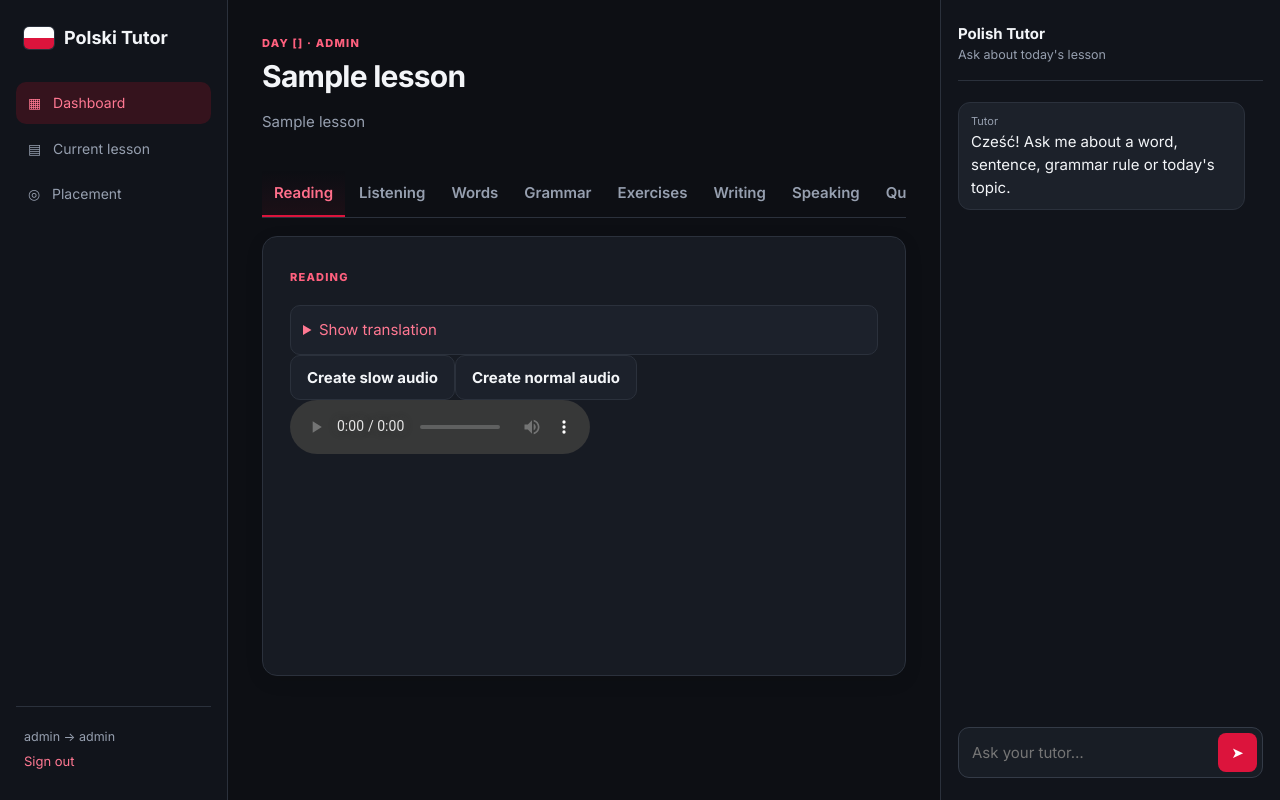
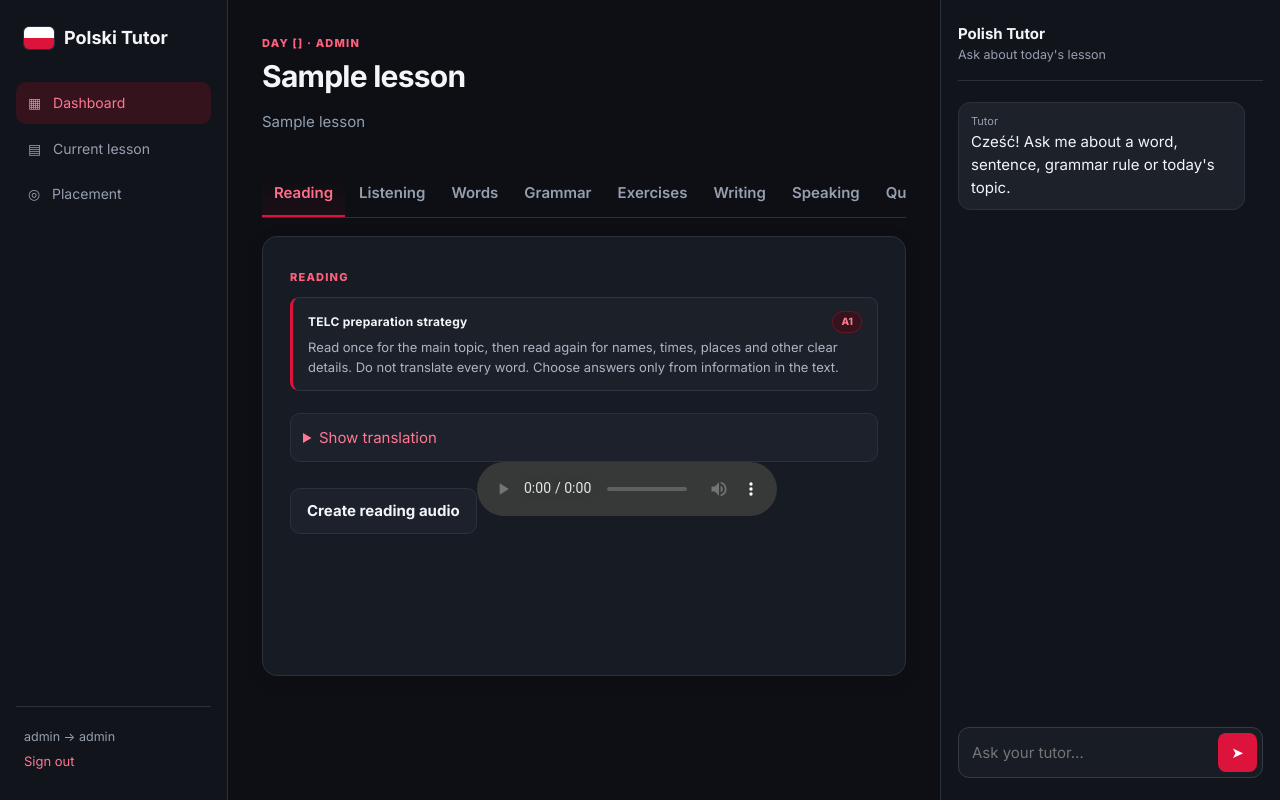
Before and after one commit to EmilJavadli/polish_tutor_telc_flask, a Flask app: template templates/lesson.html in a window 1280 px wide. Run offline with Flask 3, Linux system fonts and the light colour scheme; the template is opened without the code that fills it: most values are stand-ins (such as "Sample title", 1, 10 or a date in 2020).

Commit message:
add isntructions to lesson tabs

```diff
--- a/static/css/app.css
+++ b/static/css/app.css
@@ -20,3 +20,43 @@ aside{height:100vh;position:sticky;top:0;padding:24px 16px;background:var(--side
 .typing span:nth-child(2){animation-delay:.18s}
 .typing span:nth-child(3){animation-delay:.36s}
 @keyframes tutor-dot{0%,60%,100%{opacity:.25}30%{opacity:1}}
+
+/* Append to static/css/app.css */
+.section-guide {
+    margin: 10px 0 22px;
+    padding: 13px 15px;
+    background: #1b2029;
+    border: 1px solid #2d3440;
+    border-left: 3px solid #dc143c;
+    border-radius: 9px;
+}
+.section-guide-head {
+    display: flex;
+    align-items: center;
+    justify-content: space-between;
+    gap: 12px;
+    margin-bottom: 4px;
+}
+.section-guide-head strong {
+    color: #f3f5f8;
+    font-size: 12px;
+    letter-spacing: .02em;
+}
+.section-guide-head span {
+    padding: 2px 8px;
+    color: #ff7892;
+    background: #35131d;
+    border: 1px solid rgba(220,20,60,.28);
+    border-radius: 999px;
+    font-size: 10px;
+    font-weight: 800;
+}
+.section-guide p {
+    margin: 0;
+    color: #adb5c2;
+    font-size: 13px;
+    line-height: 1.55;
+}
+@media (max-width: 720px) {
+    .section-guide { margin-bottom: 18px; padding: 12px 13px; }
+}
--- a/static/js/lesson.js
+++ b/static/js/lesson.js
@@ -1,79 +1,135 @@
 const lesson=JSON.parse(document.querySelector('#lessonData').textContent),day=window.LESSON_DAY;let panel=document.querySelector('#lessonPanel');let chatHistory=[];
 const esc=s=>String(s??'').replace(/[&<>"']/g,c=>({'&':'&amp;','<':'&lt;','>':'&gt;','"':'&quot;',"'":'&#39;'}[c]));
-function choices(items,url){let answers={};panel.innerHTML=items.map(q=>`<div class="question"><b>${esc(q.prompt||q.question)}</b>${(q.options||[]).map((o,i)=>`<button data-id="${q.id}" data-a="${i}">${esc(o)}</button>`).join('')}${q.type&&q.type!=='choice'&&q.type!=='multiple_choice'?`<input data-text="${q.id}">`:''}</div>`).join('')+'<button class="primary" id="submitChoices">Submit</button><div id="answerResult"></div>';panel.querySelectorAll('[data-a]').forEach(b=>b.onclick=()=>{panel.querySelectorAll(`[data-id="${b.dataset.id}"]`).forEach(x=>x.classList.remove('selected'));b.classList.add('selected');answers[b.dataset.id]=Number(b.dataset.a)});$('#submitChoices').onclick=async()=>{panel.querySelectorAll('[data-text]').forEach(x=>answers[x.dataset.text]=x.value);let r=await fetch(url,{method:'POST',headers:{'Content-Type':'application/json'},body:JSON.stringify({answers})}),j=await r.json();$('#answerResult').innerHTML=`<div class="result">Score: ${Math.round(j.score*100)}%</div>`}}
-function render(name){if(name==='Reading')panel.innerHTML=`<small class="eyebrow">READING</small><h2>${esc(lesson.title_pl)}</h2><p class="reading">${esc(lesson.reading_pl)}</p><details><summary>Show translation</summary><p>${esc(lesson.reading_en)}</p></details><div class="reading-audio-actions"><button type="button" class="secondary" id="readAudioSlow">Create slow audio</button><button type="button" class="secondary" id="readAudioNormal">Create normal audio</button></div><audio id="readingAudio" controls></audio><div id="readingAudioError"></div>`;
-else if(name==='Listening'){panel.innerHTML=`<small class="eyebrow">LISTENING</small><h2>${esc(lesson.listening.situation_en)}</h2><button class="secondary" id="listenAudio">Create listening audio</button><audio id="audio" controls></audio><div id="listenQuestions"></div>`;let root=panel;setTimeout(()=>choicesInto(root.querySelector('#listenQuestions'),lesson.listening.tasks,`/api/lesson/${day}/listening`),0)}
-else if(name==='Words')panel.innerHTML=`<small class="eyebrow">VOCABULARY</small><h2>Key words</h2><div class="vocab">${lesson.new_vocabulary.map(w=>`<div><b>${esc(w.polish)}</b><span>${esc(w.english)}</span></div>`).join('')}</div>`;
-else if(name==='Grammar')panel.innerHTML=`<small class="eyebrow">GRAMMAR</small>${lesson.grammar_rules.map(g=>`<div class="grammar-card"><h3>${esc(g.title)}</h3><p>${esc(g.explanation)}</p></div>`).join('')}`;
-else if(name==='Exercises')choices(lesson.exercises,`/api/lesson/${day}/exercises`);
-else if(name==='Quiz')choices(lesson.quiz,`/api/lesson/${day}/quiz`);
-else if(name==='Writing')panel.innerHTML=`<small class="eyebrow">WRITING</small><h2>${esc(lesson.writing_tasks[0].situation_en)}</h2><textarea id="writing"></textarea><button class="primary" id="submitWriting">Get feedback</button><div id="writingResult"></div>`;
-else if(name==='Speaking')panel.innerHTML=`<small class="eyebrow">SPEAKING</small><h2>${esc(lesson.speaking.title)}</h2><p>${esc(lesson.speaking.instructions_en)}</p><button class="primary" id="record">Start recording</button><button class="secondary" id="stop" hidden>Stop</button><audio id="preview" controls hidden></audio><button class="primary" id="submitAudio" hidden>Submit recording</button><details><summary>Type instead</summary><textarea id="typedSpeaking"></textarea><button class="primary" id="submitTyped">Submit typed answer</button></details><div id="speakingResult"></div>`;
+const TELC_GUIDES = {
+    Reading: {
+        A1: 'Read once for the main topic, then read again for names, times, places and other clear details. Do not translate every word. Choose answers only from information in the text.',
+        A2: 'Read first for the main message, then identify specific information, reasons and the purpose of the text. Use the surrounding sentence to understand unfamiliar words.',
+        B1: 'Read for the writer’s purpose, viewpoint, key details and connections between ideas. Notice contrast and cause connectors. Base every answer on evidence in the text.'
+    },
+    Listening: {
+        A1: 'Read the questions first. On the first listening, identify the situation and main message. On the second listening, check simple details such as who, where, when and what.',
+        A2: 'Read the questions before listening. First identify the situation and intention. Then listen for practical details, reasons, changes and the action the listener should take.',
+        B1: 'Use the first listening to follow the overall argument or conversation. Use the second listening to verify opinions, reasons, implied meaning and specific supporting details.'
+    },
+    Words: {
+        A1: 'Learn each word as part of a useful expression. Say the Polish form aloud and make one short sentence connected to your daily life.',
+        A2: 'Notice the form used in today’s text, common word combinations and the situation in which the word is appropriate. Reuse the word in a complete sentence.',
+        B1: 'Learn meaning, register and common combinations rather than isolated translations. Practise paraphrasing and using the expression in a connected opinion or explanation.'
+    },
+    Grammar: {
+        A1: 'Focus on the basic pattern and the ending that changes. Read the examples aloud, then create one similar sentence about yourself.',
+        A2: 'Study how the form communicates time, case, movement or intention in context. Compare the examples and use the pattern in a new everyday sentence.',
+        B1: 'Focus on accurate forms, word order and connectors that help you explain, compare, narrate and justify ideas. Aim for control in connected language.'
+    },
+    Exercises: {
+        A1: 'Complete the tasks without checking the lesson first. Use the sentence context, then review each mistake and repeat the correct form aloud.',
+        A2: 'Work independently and read every instruction carefully. Use meaning and grammar together. After checking, explain why the correct answer fits the context.',
+        B1: 'Treat this as TELC preparation: work without notes, manage your time and use the full context. Review errors by category, not only by individual answer.'
+    },
+    Writing: {
+        A1: 'Read all task points before writing. Use short, clear sentences and cover every requested point. Check names, verb forms and basic spelling.',
+        A2: 'Plan the message before writing. Cover every task point, organize ideas in a logical order, use simple connectors and check whether the register fits the situation.',
+        B1: 'Apply TELC writing strategy: identify purpose, recipient and register; cover every task point; organize the text clearly; connect ideas; and leave time to check grammar and spelling.'
+    },
+    Speaking: {
+        A1: 'Prepare keywords, not a complete script. Speak in short, understandable sentences and answer every prompt. Continue even if you make a mistake.',
+        A2: 'Use brief notes only. Connect sentences, describe past or future events and give simple reasons. Keep speaking and reformulate if a word is missing.',
+        B1: 'Apply TELC speaking strategy: respond directly, speak in connected Polish, give reasons and examples, react to the prompt or partner, and do not read a prepared script.'
+    },
+    Quiz: {
+        A1: 'Complete this lesson checkpoint without looking back at the lesson. The app requires 80% to pass; this is an internal learning threshold, not an official TELC score.',
+        A2: 'Work without notes and answer from what you can actively recall. The app requires 80% to pass; use mistakes to decide what to review before continuing.',
+        B1: 'Treat this as a timed TELC-preparation checkpoint and work without lesson materials. The app’s 80% pass mark is an internal mastery rule, not an official TELC requirement.'
+    }
+};
+
+function telcGuide(section) {
+    const level = ['A1', 'A2', 'B1'].includes(lesson.level) ? lesson.level : 'A1';
+    const text = TELC_GUIDES[section]?.[level] || '';
+    const label = level === 'B1' ? 'TELC exam strategy' : 'TELC preparation strategy';
+    return `<div class="section-guide"><div class="section-guide-head"><strong>${label}</strong><span>${level}</span></div><p>${esc(text)}</p></div>`;
+}
+
+function choices(items,url,guide=""){let answers={};panel.innerHTML=guide+items.map(q=>`<div class="question"><b>${esc(q.prompt||q.question)}</b>${(q.options||[]).map((o,i)=>`<button data-id="${q.id}" data-a="${i}">${esc(o)}</button>`).join('')}${q.type&&q.type!=='choice'&&q.type!=='multiple_choice'?`<input data-text="${q.id}">`:''}</div>`).join('')+'<button class="primary" id="submitChoices">Submit</button><div id="answerResult"></div>';panel.querySelectorAll('[data-a]').forEach(b=>b.onclick=()=>{panel.querySelectorAll(`[data-id="${b.dataset.id}"]`).forEach(x=>x.classList.remove('selected'));b.classList.add('selected');answers[b.dataset.id]=Number(b.dataset.a)});$('#submitChoices').onclick=async()=>{panel.querySelectorAll('[data-text]').forEach(x=>answers[x.dataset.text]=x.value);let r=await fetch(url,{method:'POST',headers:{'Content-Type':'application/json'},body:JSON.stringify({answers})}),j=await r.json();$('#answerResult').innerHTML=`<div class="result">Score: ${Math.round(j.score*100)}%</div>`}}
+function render(name){if(name==='Reading')panel.innerHTML=`<small class="eyebrow">READING</small>${telcGuide('Reading')}<h2>${esc(lesson.title_pl)}</h2><p class="reading">${esc(lesson.reading_pl)}</p><details><summary>Show translation</summary><p>${esc(lesson.reading_en)}</p></details><button class="secondary" id="readAudio">Create reading audio</button><audio id="audio" controls></audio>`;
+else if(name==='Listening'){panel.innerHTML=`<small class="eyebrow">LISTENING</small>${telcGuide('Listening')}<h2>${esc(lesson.listening.situation_en)}</h2><button class="secondary" id="listenAudio">Create listening audio</button><audio id="audio" controls></audio><div id="listenQuestions"></div>`;let root=panel;setTimeout(()=>choicesInto(root.querySelector('#listenQuestions'),lesson.listening.tasks,`/api/lesson/${day}/listening`),0)}
+else if(name==='Words')panel.innerHTML=`<small class="eyebrow">VOCABULARY</small>${telcGuide('Words')}<h2>Key words</h2><div class="vocab">${lesson.new_vocabulary.map(w=>`<div><b>${esc(w.polish)}</b><span>${esc(w.english)}</span></div>`).join('')}</div>`;
+else if(name==='Grammar')panel.innerHTML=`<small class="eyebrow">GRAMMAR</small>${telcGuide('Grammar')}${lesson.grammar_rules.map(g=>`<div class="grammar-card"><h3>${esc(g.title)}</h3><p>${esc(g.explanation)}</p></div>`).join('')}`;
+else if(name==='Exercises')choices(lesson.exercises,`/api/lesson/${day}/exercises`,telcGuide('Exercises'));
+else if(name==='Quiz')choices(lesson.quiz,`/api/lesson/${day}/quiz`,telcGuide('Quiz'));
+else if(name==='Writing')panel.innerHTML=`<small class="eyebrow">WRITING</small>${telcGuide('Writing')}<h2>${esc(lesson.writing_tasks[0].situation_en)}</h2><textarea id="writing"></textarea><button class="primary" id="submitWriting">Get feedback</button><div id="writingResult"></div>`;
+else if(name==='Speaking')panel.innerHTML=`<small class="eyebrow">SPEAKING</small>${telcGuide('Speaking')}<h2>${esc(lesson.speaking.title)}</h2><p>${esc(lesson.speaking.instructions_en)}</p><button class="primary" id="record">Start recording</button><button class="secondary" id="stop" hidden>Stop</button><audio id="preview" controls hidden></audio><button class="primary" id="submitAudio" hidden>Submit recording</button><details><summary>Type instead</summary><textarea id="typedSpeaking"></textarea><button class="primary" id="submitTyped">Submit typed answer</button></details><div id="speakingResult"></div>`;
 wire(name)}
 function choicesInto(root,items,url){let old=panel;panel=root;choices(items,url);panel=old}
-async function createLessonAudio(kind, button, playerId, errorId) {
-    const audioPlayer = document.getElementById(playerId);
-    const errorBox = document.getElementById(errorId);
-    if (!audioPlayer || !button) {
-        console.error('Audio controls missing:', {kind, playerId});
-        return;
-    }
+async function createLessonAudio(kind, button) {
+    const audioPlayer = document.querySelector('#audio');
+    if (!audioPlayer || !button) return;
 
     const originalLabel = button.textContent;
     button.disabled = true;
-    button.textContent = 'Creating audio...';
-    if (errorBox) errorBox.innerHTML = '';
+    button.textContent = 'Creating audio…';
 
     try {
+        // Flask exposes audio creation as POST. Setting <audio src> directly
+        // would issue GET, which is why the old buttons appeared to do nothing.
         const response = await fetch(`/api/lesson/${day}/audio/${kind}`, {
-            method: 'POST',
-            cache: 'no-store'
+            method: 'POST'
         });
+
         if (!response.ok) {
             const message = await response.text();
-            throw new Error(message || `HTTP ${response.status}`);
+            throw new Error(message || `Audio request failed (${response.status})`);
         }
-        const blob = await response.blob();
-        if (!blob.size) throw new Error('Server returned empty audio.');
 
+        const audioBlob = await response.blob();
+        if (!audioBlob.size) {
+            throw new Error('The server returned an empty audio file.');
+        }
+
+        // Revoke a previous temporary URL before replacing it.
         if (audioPlayer.dataset.objectUrl) {
             URL.revokeObjectURL(audioPlayer.dataset.objectUrl);
         }
-        const url = URL.createObjectURL(blob);
-        audioPlayer.dataset.objectUrl = url;
-        audioPlayer.src = url;
+
+        const objectUrl = URL.createObjectURL(audioBlob);
+        audioPlayer.dataset.objectUrl = objectUrl;
+        audioPlayer.src = objectUrl;
+        audioPlayer.hidden = false;
         audioPlayer.load();
+
         button.textContent = 'Audio ready';
+
+        try {
+            await audioPlayer.play();
+        } catch (_) {
+            // Mobile/browser autoplay policies may require the learner to press Play.
+        }
     } catch (error) {
-        console.error(`${kind} audio failed`, error);
+        console.error('Audio creation failed:', error);
         button.textContent = originalLabel;
-        if (errorBox) {
-            errorBox.innerHTML = `<div class="result audio-error">Audio creation failed: ${esc(error.message)}</div>`;
+
+        let errorBox = document.querySelector('#audioError');
+        if (!errorBox) {
+            errorBox = document.createElement('div');
+            errorBox.id = 'audioError';
+            errorBox.className = 'result audio-error';
+            audioPlayer.insertAdjacentElement('afterend', errorBox);
         }
+        errorBox.textContent = `Audio creation failed: ${error.message}`;
     } finally {
         button.disabled = false;
     }
 }
+
 function wire(name) {
-    const slow = document.getElementById('readAudioSlow');
-    if (slow) {
-        slow.addEventListener('click', () =>
-            createLessonAudio('reading_slow', slow, 'readingAudio', 'readingAudioError')
-        );
+    let a = $('#readAudio');
+    if (a) {
+        a.onclick = () => createLessonAudio('reading_normal', a);
     }
 
-    const normal = document.getElementById('readAudioNormal');
-    if (normal) {
-        normal.addEventListener('click', () =>
-            createLessonAudio('reading_normal', normal, 'readingAudio', 'readingAudioError')
-        );
-    }
-
-    const listening = document.getElementById('listenAudio');
-    if (listening) {
-        listening.addEventListener('click', () =>
-            createLessonAudio('listening', listening, 'audio', 'audioError')
-        );
+    a = $('#listenAudio');
+    if (a) {
+        a.onclick = () => createLessonAudio('listening', a);
     }
 
     const w = $('#submitWriting');
```
